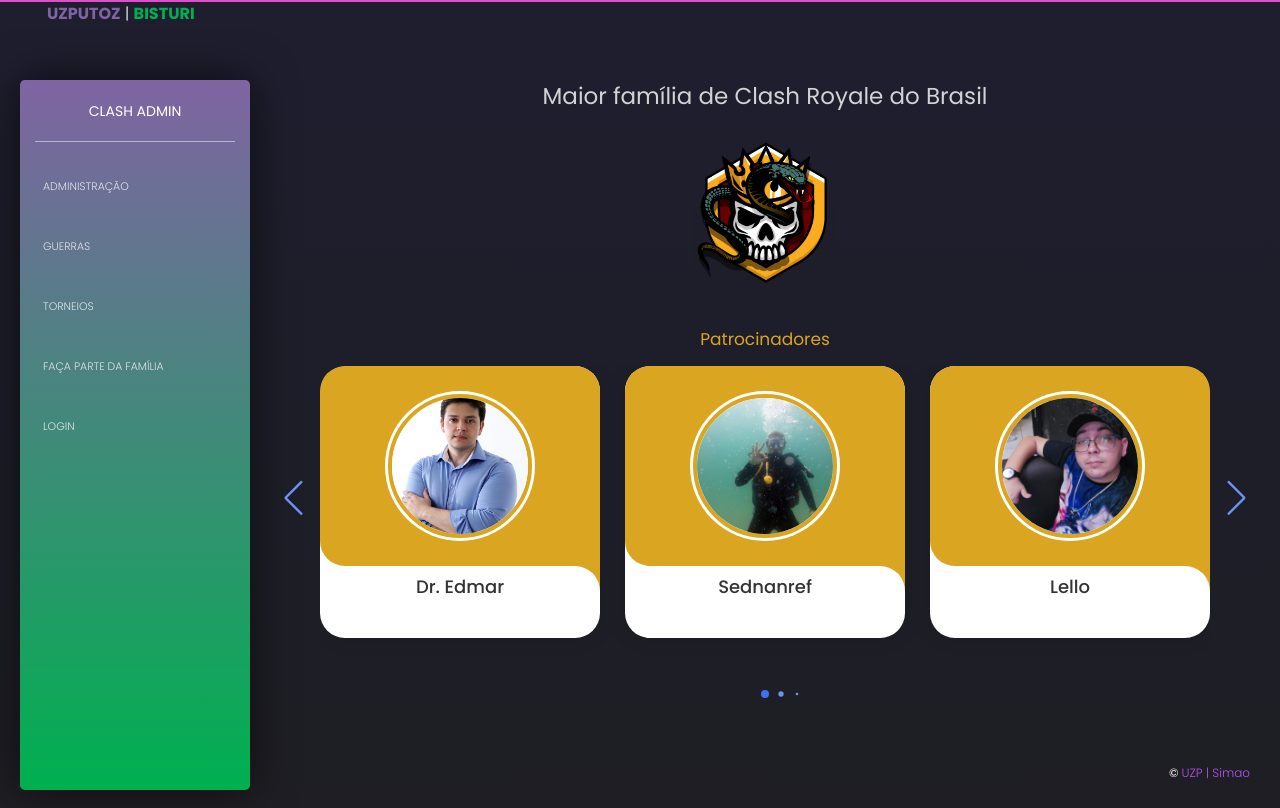
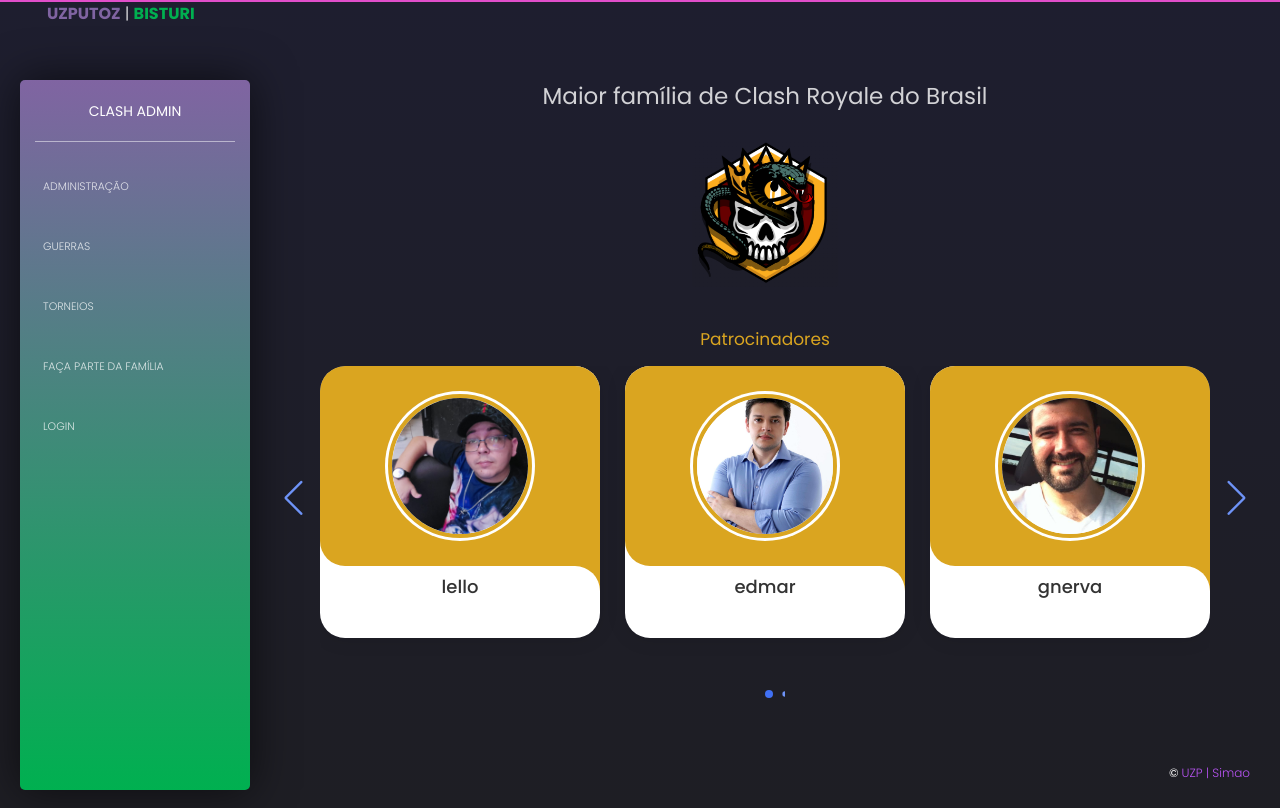
Before and after one commit to rodrigosimaogois/uzputoz, a Django app: page / in a window 1280 px wide. Run offline with Django 4.2, Linux system fonts and the light colour scheme; some libraries are stand-ins or nearby versions.

Commit message:
patrocinadores

```diff
--- a/clashAdmin/templates/index.html
+++ b/clashAdmin/templates/index.html
@@ -15,117 +15,55 @@
     <div class="slide-container swiper">
         <h4 class="text-center patrocinadores">Patrocinadores</h4>
         <div class="slide-content">
-            <div class="card-wrapper swiper-wrapper">
-                <div class="card swiper-slide">
-                    <div class="image-content">
-                        <span class="overlay"></span>
-                        <div class="card-image">
-                            <img src="/static/assets/img/patrocinadores/edmar.jpg" alt="" class="card-img">
-                        </div>
-                    </div>
-
-                    <div class="card-content">
-                        <h2 class="name">Dr. Edmar</h2>
-                    </div>
-                </div>
-                <div class="card swiper-slide">
-                    <div class="image-content">
-                        <span class="overlay"></span>
-                        <div class="card-image">
-                            <img src="/static/assets/img/patrocinadores/sednanref.jpg" alt="" class="card-img">
-                        </div>
-                    </div>
-
-                    <div class="card-content">
-                        <h2 class="name">Sednanref</h2>
-                    </div>
-                </div>
-                <div class="card swiper-slide">
-                    <div class="image-content">
-                        <span class="overlay"></span>
-                        <div class="card-image">
-                            <img src="/static/assets/img/patrocinadores/lello.jpg" alt="" class="card-img">
-                        </div>
-                    </div>
-
-                    <div class="card-content">
-                        <h2 class="name">Lello</h2>
-                    </div>
-                </div>
-                <div class="card swiper-slide">
-                    <div class="image-content">
-                        <span class="overlay"></span>
-                        <div class="card-image">
-                            <img src="/static/assets/img/patrocinadores/simao.jpg" alt="" class="card-img">
-                        </div>
-                    </div>
-
-                    <div class="card-content">
-                        <h2 class="name">Simao</h2>
-                    </div>
-                </div>
-                <div class="card swiper-slide">
-                    <div class="image-content">
-                        <span class="overlay"></span>
-
-                        <div class="card-image">
-                            <img src="/static/assets/img/patrocinadores/felps.jpg" alt="" class="card-img">
-                        </div>
-                    </div>
-
-                    <div class="card-content">
-                        <h2 class="name">Felps</h2>
-                    </div>
-                </div>
-                <div class="card swiper-slide">
-                    <div class="image-content">
-                        <span class="overlay"></span>
-
-                        <div class="card-image">
-                            <img src="/static/assets/img/patrocinadores/aron.jpg" alt="" class="card-img">
-                        </div>
-                    </div>
-
-                    <div class="card-content">
-                        <h2 class="name">Aron</h2>
-                    </div>
-                </div>
-                <div class="card swiper-slide">
-                    <div class="image-content">
-                        <span class="overlay"></span>
-
-                        <div class="card-image">
-                            <img src="/static/assets/img/patrocinadores/allan_sensei.jpg" alt="" class="card-img">
-                        </div>
-                    </div>
-
-                    <div class="card-content">
-                        <h2 class="name">Allan Sensei</h2>
-                    </div>
-                </div>
-                <div class="card swiper-slide">
-                    <div class="image-content">
-                        <span class="overlay"></span>
-
-                        <div class="card-image">
-                            <img src="/static/assets/img/patrocinadores/gnerva.jpg" alt="" class="card-img">
-                        </div>
-                    </div>
-
-                    <div class="card-content">
-                        <h2 class="name">Gnerva</h2>
-                    </div>
-                </div>
+            <div class="card-wrapper swiper-wrapper" id="mainBase">
             </div>
         </div>
 
         <div class="swiper-button-next swiper-navBtn"></div>
         <div class="swiper-button-prev swiper-navBtn"></div>
         <div class="swiper-pagination"></div>
-
-
     </div>
 
+{% endblock content %}
 
+{% block javascripts %}
 
-{% endblock content %}
+<script>
+    const base = document.querySelector("#mainBase");
+
+    function add(name){
+        let row = '<div class="card swiper-slide"> \
+                <div class="image-content"> \
+                    <span class="overlay"></span>\
+                    <div class="card-image"> \
+                        <img src="/static/assets/img/patrocinadores/' + name + '.jpg" alt="' + name + '" class="card-img"> \
+                    </div> \
+                </div> \
+                <div class="card-content"> \
+                    <h2 class="name">' + name + '</h2> \
+                </div> \
+            </div>';
+
+        base.innerHTML += row
+    }
+
+    function shuffle(a) {
+        var j, x, i;
+        for (i = a.length - 1; i > 0; i--) {
+            j = Math.floor(Math.random() * (i + 1));
+            x = a[i];
+            a[i] = a[j];
+            a[j] = x;
+        }
+        return a;
+    }
+
+    $(document).ready(function () {
+        const patrocinadores = ['edmar', 'simao', 'sednanref', 'lello', 'felps', 'aron', 'allan sensei', 'gnerva'];
+        shuffle(patrocinadores);
+        patrocinadores.forEach(element => add(element));
+    });
+
+</script>
+
+{% endblock javascripts %}
```
Also changed, not shown: clashAdmin/static/assets/img/patrocinadores/allan sensei.jpg (renamed from clashAdmin/static/assets/img/patrocinadores/allan_sensei.jpg).
